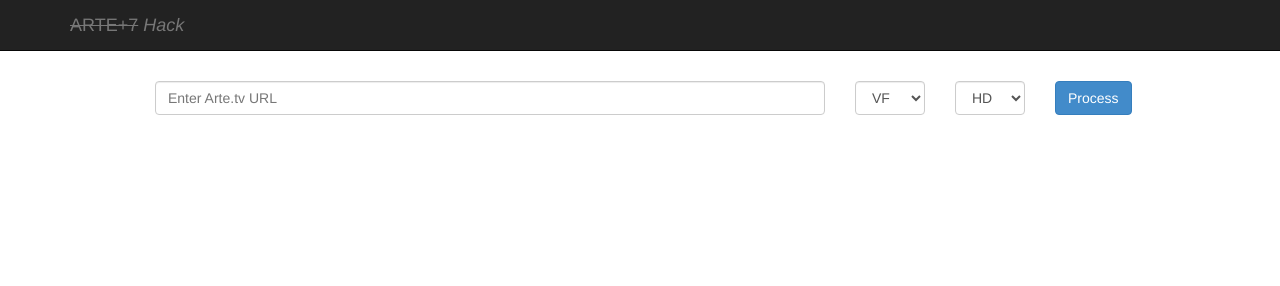
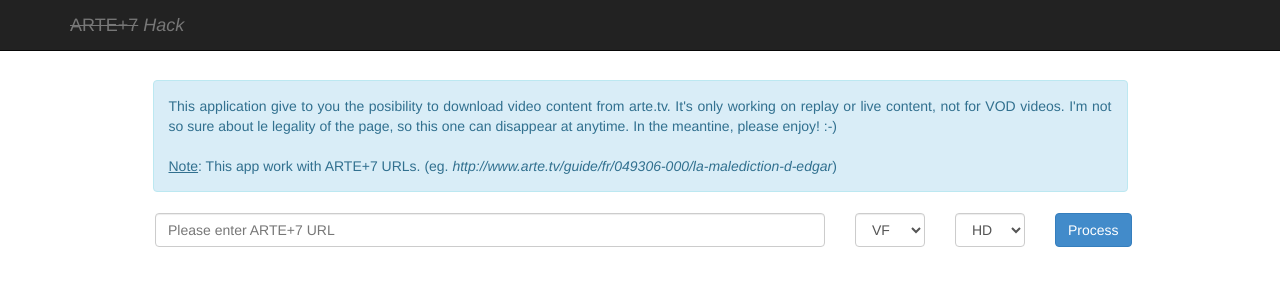
Before and after one commit to alexbonhomme/arte7-downloader, a plain HTML site: page index.html in a window 1280 px wide. Drawn offline with Linux system fonts and the light colour scheme.

Commit message:
Adds an information alert

```diff
--- a/index.html
+++ b/index.html
@@ -39,6 +39,16 @@
     </div>
 
     <div class="container" id="main">
+
+      <div class="row">
+        <div class="alert alert-info col-md-offset-1 col-md-10" role="alert">
+          <p class="text-justify">
+            This application give to you the posibility to download video content from arte.tv. It's only working on replay or live content, not for VOD videos. I'm not so sure about le legality of the page, so this one can disappear at anytime. In the meantine, please enjoy! :-)<br>
+            <br><u>Note</u>: This app work with ARTE+7 URLs. (eg. <i>http://www.arte.tv/guide/fr/049306-000/la-malediction-d-edgar</i>)
+          </p>
+        </div>
+      </div>
+
       <div class="row">
         <form role="form">
           <div class="row">
@@ -47,7 +57,7 @@
 
             <div class="col-md-offset-1 col-md-7">
               <div class="form-group">
-                <input type="url" class="form-control" id="arte-url" placeholder="Enter Arte.tv URL" ng-model="arte_url" required>
+                <input type="url" class="form-control" id="arte-url" placeholder="Please enter ARTE+7 URL" ng-model="arte_url" required>
               </div>
             </div>
 
```
